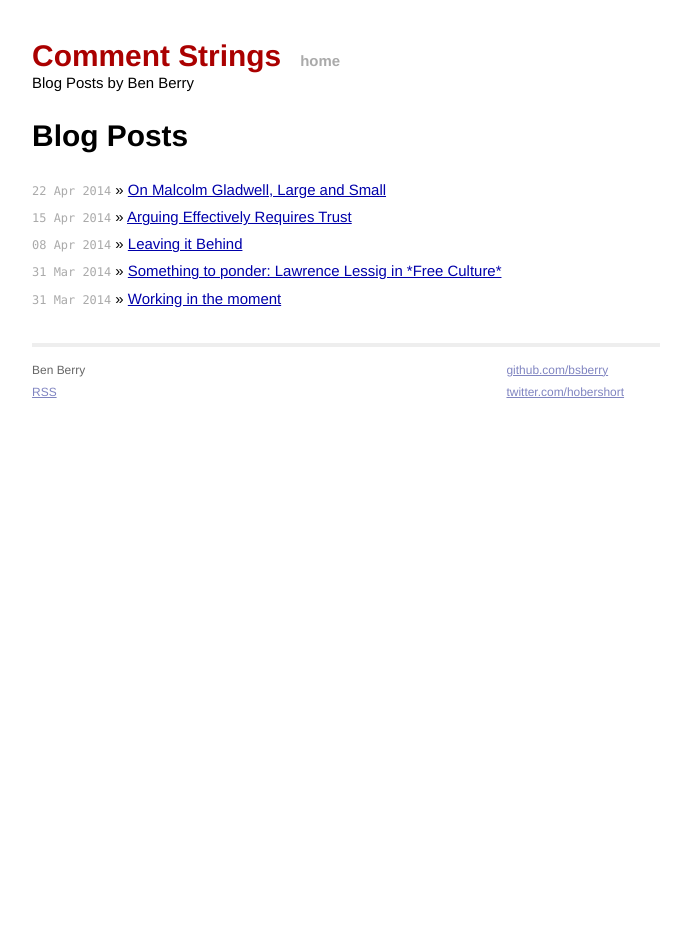
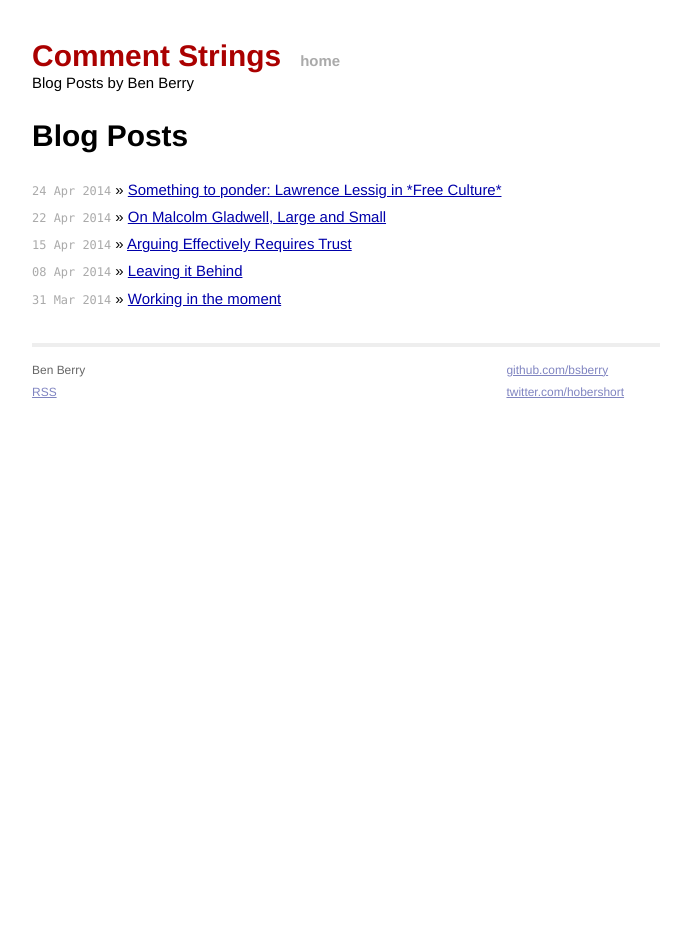
Before and after one commit to bsberry/bsberry.github.io, a Jekyll site: the page built from index.html, in a window 1280 px wide. Shown: the whole page, without its empty margins (294-985 px from the left). Built offline with Jekyll 4.4.1, drawn with Linux system fonts in a browser that asks for light colours; Markdown is read by kramdown in place of the engine named in the settings.

Commit message:
Update 2014-04-24-lessig-free-culture-feudal.md

```diff
--- a/_posts/2014-04-24-lessig-free-culture-feudal.md
+++ b/_posts/2014-04-24-lessig-free-culture-feudal.md
@@ -1,7 +1,7 @@
 ---
 layout: post
 title:  "Something to ponder: Lawrence Lessig in *Free Culture*"
-date:   2014-03-31 09:00:00AM
+date:   2014-04-24 01:32:00AM
 ---
 
 > A free culture is not a culture without property; it is not a culture in which artists don't get paid. A culture without property, . . . is anarchy, not freedom. . . . But just as a free market is perverted if its property becomes feudal, so too can a free culture be queered by extremism in the property rights that define it.
```
